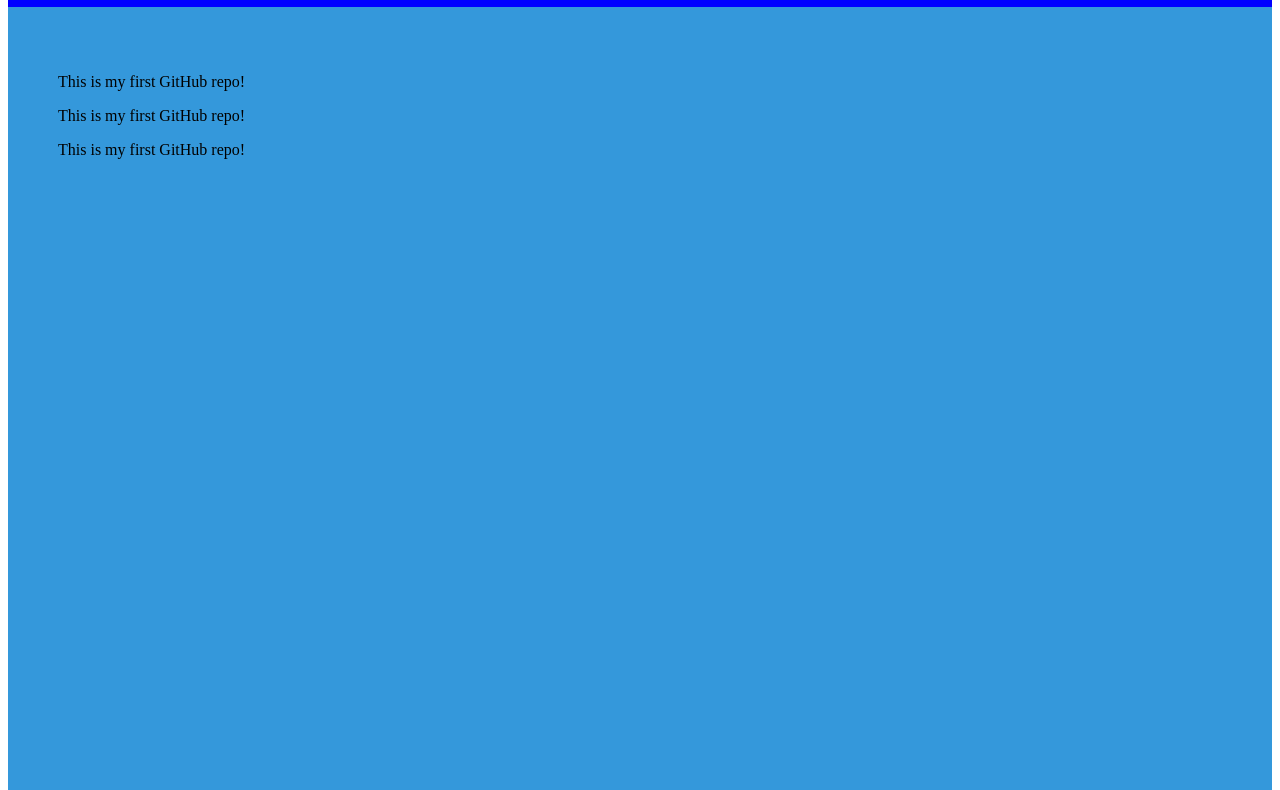
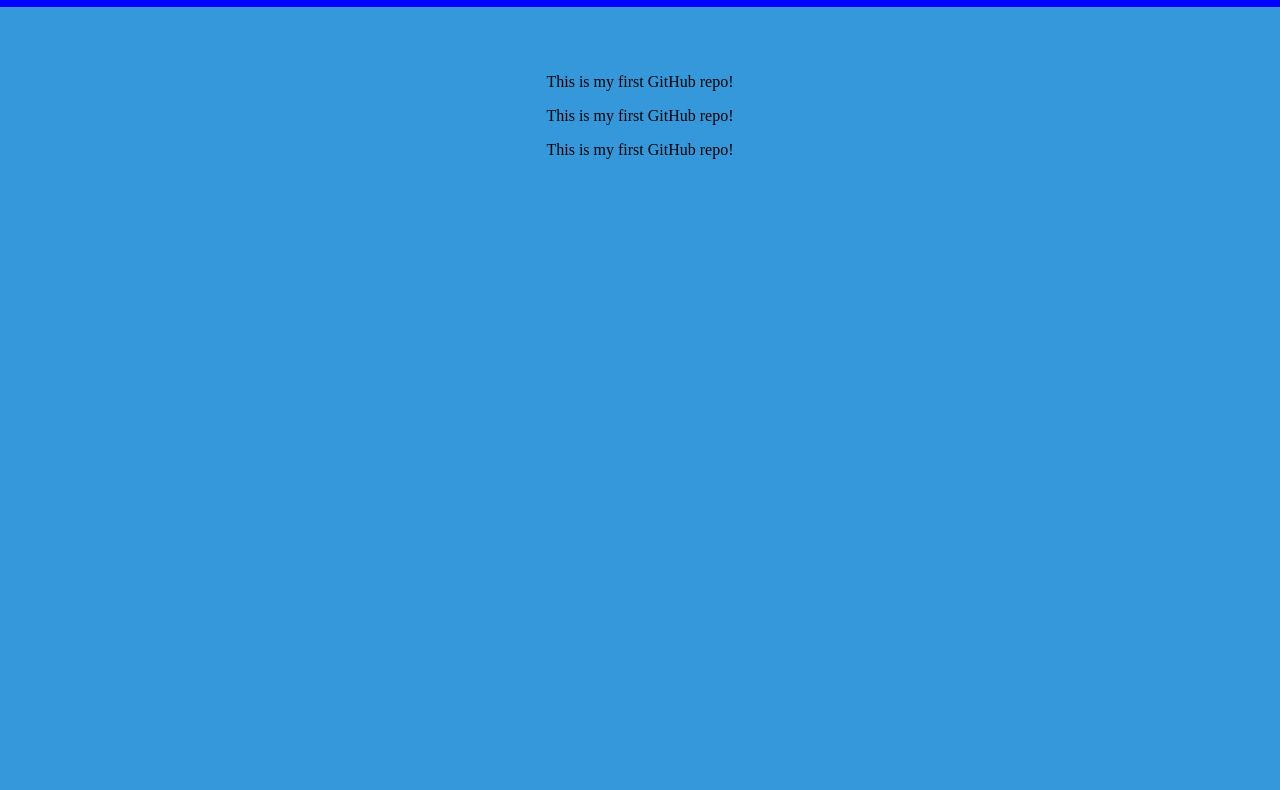
Before and after one commit to codingbrain01/cambrain, a plain HTML site: page index.html in a window 1280 px wide. Shown: the part 73-863 px from the top of the page. Drawn offline with nearby package versions, Linux system fonts and the light colour scheme; files that its build step writes are made by us from their sources.

Commit message:
initialcommit

```diff
--- a/scss/style.scss
+++ b/scss/style.scss
@@ -1,16 +1,19 @@
 // Define a variable
+$bodyBgColor: darkblue;
 $primary-color: #3498db;
 $secondary-color: blue;
 $subdiv-vh: 100vh;
 $subdiv-padding: 50px;
 
-// Use the variable
-.header {
-  background-color: $primary-color;
-  color: #fff;
-  border-radius: 10px;
+html, body {
+    height: 100%;
+    width: 100%;
+    margin: 0 auto;
+    text-align: center;
+    background-color: $bodyBgColor;
 }
 
+// Use the variable
 .container {
     background-color: $secondary-color;
     .subdiv1 {
```
